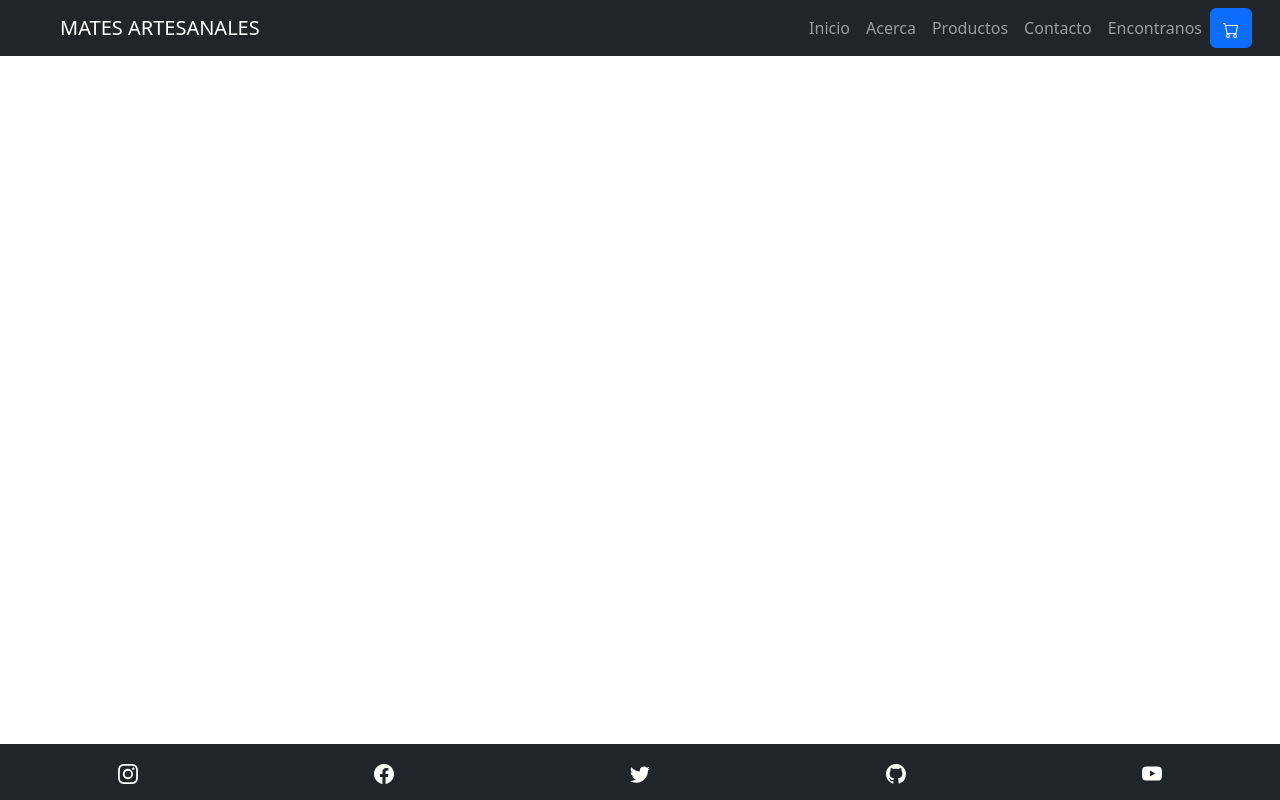
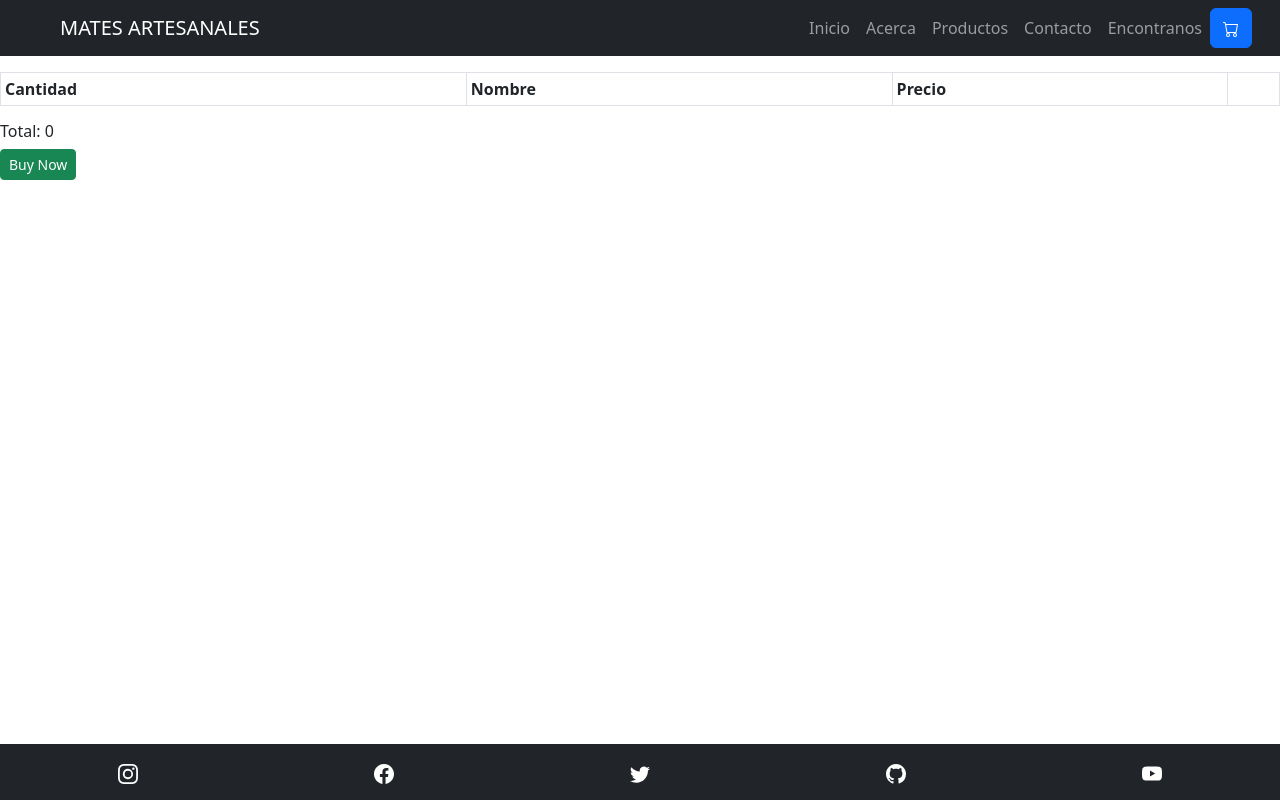
Before and after one commit to lucasDeEzcurra/PreEntrega1_deEzcurra, a React (Create React App) app: page /cart in a window 1280 px wide. Built offline with nearby package versions, Linux system fonts and the light colour scheme.

Commit message:
updating cart

```diff
--- a/src/App.js
+++ b/src/App.js
@@ -4,15 +4,45 @@ import Footer from "./components/Footer";
 import ItemListContainer from "./components/ItemListContainer";
 import { BrowserRouter, Routes, Route } from "react-router-dom";
 import ItemDetailContainer from "./components/ItemDetailContainer";
-import { useState } from "react";
+import { useState, useContext } from "react";
+import CartContainer from "./components/CartContainer";
+import productsJSON from './products.json'
+import { CartProvider } from "./context/CartProvider";
+
 function App() {
   const [cartProducts, setCartProducts] = useState([]);
   const [count, setCount] = useState(0);
   const [total, setTotal] = useState(0);
   const [hidden, setHidden] = useState(true);
+
+  const onAddToCart = (productId) => {
+    let productToCart = productsJSON.products.find(e => e.id === productId)
+    productToCart.quantity = 1
+    if (cartProducts.find(e => e.id === productId) ) {
+       const products =  cartProducts.map(e => e.id === productId ? {...e,quantity: e.quantity + 1} : e)
+      return setCartProducts([...products])
+    }
+
+   setCartProducts([...cartProducts, productToCart])
+ }
+
+  const onRemoveProduct = (productId) => {
+   const newCart = cartProducts.filter((p) => p.id !== productId)
+    setCartProducts(newCart)
+  }
+  const onDecreaseQuantity = (productId) => {
+    let newArray = cartProducts.map((p) => {
+      if (p.id === productId) {
+        return { ...p, quantity: p.quantity - 1 };
+      }
+      return p;
+    });
+    setCartProducts(newArray);
+  }
+
   return (
-    <div className="App">
       <BrowserRouter>
+        <CartProvider>
         <NavBar
           hidden={hidden}
           setHidden={setHidden}
@@ -23,11 +53,13 @@ function App() {
           total={total}
           setTotal={setTotal}
         />
+        </CartProvider>
         <Routes>
           <Route
             path="/"
             element={
               <ItemListContainer
+              onAddToCart={onAddToCart}
                 hidden={hidden}
                 setHidden={setHidden}
                 cartProducts={cartProducts}
@@ -43,6 +75,7 @@ function App() {
             path="/category/:categoryId"
             element={
               <ItemListContainer
+                onAddToCart={onAddToCart}
                 hidden={hidden}
                 setHidden={setHidden}
                 cartProducts={cartProducts}
@@ -58,6 +91,7 @@ function App() {
             path="/item/:productId"
             element={
               <ItemDetailContainer
+                onAddToCart={onAddToCart}
                 hidden={hidden}
                 setHidden={setHidden}
                 cartProducts={cartProducts}
@@ -69,11 +103,26 @@ function App() {
               />
             }
           />
+          <Route
+            path="/cart"
+            element={
+              <CartContainer
+                hidden={hidden}
+                cartProducts={cartProducts}
+                setCartProducts={setCartProducts}
+                count={count}
+                setCount={setCount}
+                total={total}
+                setTotal={setTotal}
+                onRemoveProduct={onRemoveProduct}
+                onDecreaseQuantity={onDecreaseQuantity}
+              />
+            }
+          />
         </Routes>
         <Footer />
       </BrowserRouter>
-    </div>
-  );
+  )
 }
 
 export default App;
--- a/src/components/CartContainer.jsx
+++ b/src/components/CartContainer.jsx
@@ -2,20 +2,15 @@ import React from 'react';
 import { Button, Col, Row, Table } from 'react-bootstrap';
 import { BsTrash } from 'react-icons/bs';
 
-const CartContainer = ({ cartProducts, total, onRemoveProduct, onDecreaseQuantity, hidden, setHidden}) => {
-    console.log(hidden);
+const CartContainer = ({ cartProducts, total, onRemoveProduct, onDecreaseQuantity}) => {
     return (
-      <div className="cart-container" hidden={hidden} style={{ position: "fixed", top: "60px", right: "0", width: "300px", backgroundColor: "white", border: "1px solid #ccc", borderRadius: "5px", padding: "10px",zIndex: '9999', }}>
-        <Button variant="light" className="cart-btn">
-          <i className="fa fa-shopping-cart"></i>
-        </Button>
         <div className="cart-items">
           <Table striped bordered hover size="sm">
             <thead>
               <tr>
-                <th>Qty</th>
-                <th>Name</th>
-                <th>Price</th>
+                <th>Cantidad</th>
+                <th>Nombre</th>
+                <th>Precio</th>
                 <th></th>
               </tr>
             </thead>
@@ -50,7 +45,6 @@ const CartContainer = ({ cartProducts, total, onRemoveProduct, onDecreaseQuantit
             </Col>
           </Row>
         </div>
-      </div>
     );
   };
 
--- a/src/components/CartWidget.jsx
+++ b/src/components/CartWidget.jsx
@@ -1,21 +1,20 @@
-import CartContainer from "./CartContainer";
 import { BsCart } from "react-icons/bs"
 
+
 const CartWidget = ({cartProducts,total,hidden,setHidden}) => {
-    console.log(cartProducts);
-    const onHidden = () => {
-        setHidden(!hidden)
-    }
+
+    let count = 0
+    cartProducts.map(e=> count += e.quantity)
+
     return (
         <div>
             <div className="cart">
                 <i className="fas fa-shopping-cart"></i>
                  {cartProducts.length > 0 &&
-                    <div className="cart-item-count">{cartProducts.length}</div>
+                    <div className="cart-item-count">{count}</div>
                  }
             </div>
-            <BsCart onClick={() => onHidden()}/>
-
+            <BsCart/>
         </div>
     )
 }
--- a/src/components/ItemDetailContainer.jsx
+++ b/src/components/ItemDetailContainer.jsx
@@ -3,7 +3,7 @@ import { Container, Row, Col, Image, Badge, Button } from 'react-bootstrap';
 import { FaMoneyBillAlt, FaArrowLeft } from 'react-icons/fa';
 import productsJSON from '../products.json';
 
-const ItemDetailContainer = ({cartProducts, total, setTotal, count, setCount}) => {
+const ItemDetailContainer = ({cartProducts, total, setTotal, count, setCount,onAddToCart}) => {
     const { productId } = useParams();
     const product = productsJSON.products.find(p => p.id === parseInt(productId));
     const navigate = useNavigate()
@@ -23,7 +23,7 @@ const ItemDetailContainer = ({cartProducts, total, setTotal, count, setCount}) =
               <FaMoneyBillAlt />
             </h3>
             <p>{product.description}</p>
-            <Button variant="primary">Agregar al carrito</Button>
+            <Button onClick={() => onAddToCart(product.id)} variant="primary">Agregar al carrito</Button>
             <Button variant="light" className="ml-3" onClick={() => navigate(-1)}>
               <FaArrowLeft /> Volver
             </Button>
--- a/src/components/ItemListContainer.jsx
+++ b/src/components/ItemListContainer.jsx
@@ -1,12 +1,11 @@
 import { Row, Col, Container } from 'react-bootstrap'
 import ProductItem from './ProductItem'
 import productsJSON from '../products.json'
-import CartContainer from './CartContainer'
 import Dropdown from 'react-bootstrap/Dropdown'
 import DropdownButton from 'react-bootstrap/DropdownButton'
 import { useNavigate, useParams } from 'react-router-dom'
 
-const ItemListContainer = ({cartProducts,setCartProducts, total, setTotal, count, setCount, hidden}) => {
+const ItemListContainer = ({cartProducts,setCartProducts, total, setTotal, count, setCount, hidden,onAddToCart}) => {
   const products = productsJSON.products
   const {categoryId} = useParams()
   const navigate = useNavigate()
@@ -38,6 +37,7 @@ const ItemListContainer = ({cartProducts,setCartProducts, total, setTotal, count
             return (
               <Col key={product.id} align="center">
                 <ProductItem
+                  onAddToCart={onAddToCart}
                   setCartProducts={setCartProducts}
                   cartProducts={cartProducts}
                   name={product.name}
@@ -51,6 +51,7 @@ const ItemListContainer = ({cartProducts,setCartProducts, total, setTotal, count
             return (
               <Col key={product.id} align="center" >
                 <ProductItem
+                  onAddToCart={onAddToCart}
                   cartProducts={cartProducts}
                   setCartProducts={setCartProducts}
                   name={product.name}
--- a/src/components/NavBar.jsx
+++ b/src/components/NavBar.jsx
@@ -1,13 +1,15 @@
 import Container from 'react-bootstrap/Container';
-import CartContainer from './CartContainer';
 import Nav from 'react-bootstrap/Nav';
 import Navbar from 'react-bootstrap/Navbar';
 import Offcanvas from 'react-bootstrap/Offcanvas';
 import CartWidget from './CartWidget';
 import { Link } from 'react-router-dom';
 import { Button } from 'react-bootstrap';
+import { CartContext } from '../context/CartContext';
+import {useContext} from 'react'
 
 function NavBar({cartProducts, total, setTotal, count, setCount,setHidden,hidden}) {
+
   return (
     <>
       <Navbar bg="dark" variant="dark" expand={"md"} className="mb-3" sticky='top'>
@@ -31,17 +33,12 @@ function NavBar({cartProducts, total, setTotal, count, setCount,setHidden,hidden
               <Nav.Link as={Link} to="/">Productos</Nav.Link>
               <Nav.Link as={Link} to="/contacto">Contacto</Nav.Link>
               <Nav.Link as={Link} to="/encontranos">Encontranos</Nav.Link>
-              <Button><CartWidget cartProducts={cartProducts} setHidden={setHidden} hidden={hidden} total={total}/></Button>
+              <Button as={Link} to="/cart"><CartWidget cartProducts={cartProducts} setHidden={setHidden} hidden={hidden} total={total}/></Button>
                 </Nav>
               </Offcanvas.Body>
             </Navbar.Offcanvas>
         </Container>
       </Navbar>
-      <CartContainer
-                hidden={hidden}
-                cartProducts={cartProducts}
-                total={total}
-              />
     </>
   );
 }
--- a/src/components/ProductItem.jsx
+++ b/src/components/ProductItem.jsx
@@ -3,19 +3,9 @@ import Card from 'react-bootstrap/Card';
 import productsJSON from '../products.json'
 import {useNavigate } from 'react-router-dom';
 
-const ProductItem = ({name,price,img,id,setCartProducts,cartProducts}) => {
+const ProductItem = ({name,price,img,id,setCartProducts,cartProducts,onAddToCart}) => {
     const navigate = useNavigate()
 
-    const onAddToCart = (productId) => {
-       let productToCart = productsJSON.products.find(e => e.id === productId)
-       productToCart.quantity = 1
-       if (cartProducts.find(e => e.id === productId) ) {
-          const products =  cartProducts.map(e => e.id === productId ? {...e,quantity: e.quantity + 1} : e)
-         return setCartProducts([...products])
-       }
-
-      setCartProducts([...cartProducts, productToCart])
-    }
 
 
     return (
--- /dev/null
+++ b/src/context/CartContext.jsx
@@ -0,0 +1,3 @@
+import {createContext} from 'react'
+
+export const CartContext = createContext()
--- /dev/null
+++ b/src/context/CartProvider.jsx
@@ -0,0 +1,17 @@
+import React from 'react'
+import { CartContext } from './CartContext'
+
+const data = {
+    nombre: 'MATES ARTESANALES',
+    numero: 3
+}
+
+export const CartProvider = ({children}) => {
+  return (
+
+        <CartContext.Provider value={data}>
+            {children}
+        </CartContext.Provider>
+    )
+
+}
```
